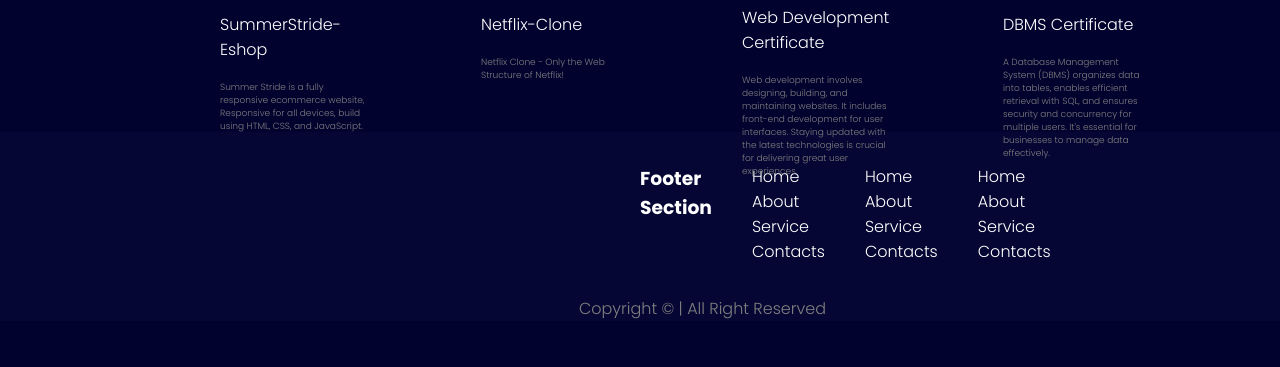
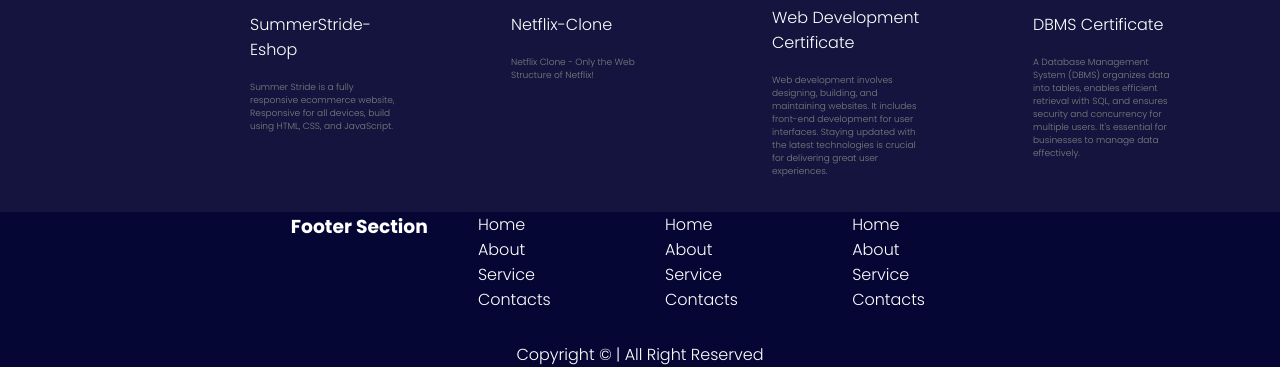
Before and after one commit to divyanshdj/portfolio, a plain HTML site: page index.html in a window 1280 px wide. Shown: the part 941-1308 px from the top of the page. Before the commit the page ends 1262 px from the top, so only its background shows below. Drawn offline with nearby package versions, Linux system fonts and the light colour scheme.

Commit message:
Update style.css

```diff
--- a/style.css
+++ b/style.css
@@ -1,12 +1,20 @@
 * {
   margin: 0;
+  padding: 0;
 }
 
 body {
-    background-color: rgb(2, 2, 47);
+  background-color: rgba(2, 2, 47, 0.925);
   color: #fff;
   font-family: "Poppins", sans-serif;
-    height: 100px;
+  height: 100%;
+  width: 100%;
+}
+
+header {
+  position: sticky;
+  top: 0;
+  z-index: 999;
 }
 
 nav {
@@ -92,8 +100,8 @@
 
 .SecondSection {
   max-width: 80vw;
-    margin-left: 90px;
-    height: 60vh;
+  margin-left: 120px;
+  height: 95vh;
 }
 
 .SecondSection h1 {
@@ -143,29 +151,21 @@
 }
 
 footer {
-    margin-top: 25vh;
+  display: flex;
+  justify-content: center;
+  align-items: center;
+  flex-direction: column;
   background-color: rgb(6, 6, 52);
+  gap: 30px;
 }
 
 .footer {
   display: grid;
-    grid-template-columns: 1fr 1fr 1fr 1fr;
-    padding: 4vh 50%;
-    justify-content: space-evenly;
+  justify-content: space-around;
+  gap: 50px;
+  grid-template-columns: repeat(4, 1fr);
 }
 
-  footer ul {
+.footer ul li{
   list-style: none;
 }
-
-  footer > div {
-    width: 0;
-  }
-
-  .RIGHTS {
-    display: flex;
-    justify-content: center;
-    text-align: center;
-    color: gray;
-    margin-left: 125px;
-  }
```
Lines whose indentation alone changed are shown as unchanged.
